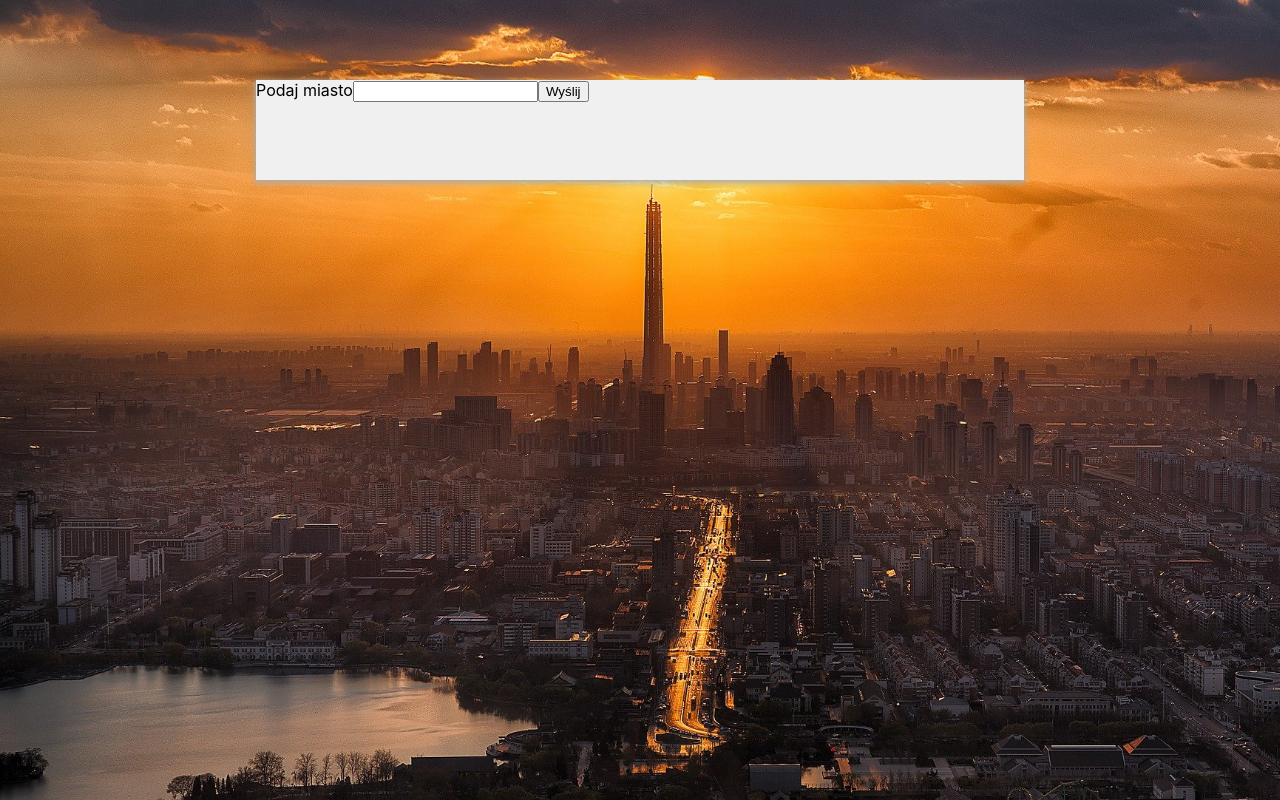
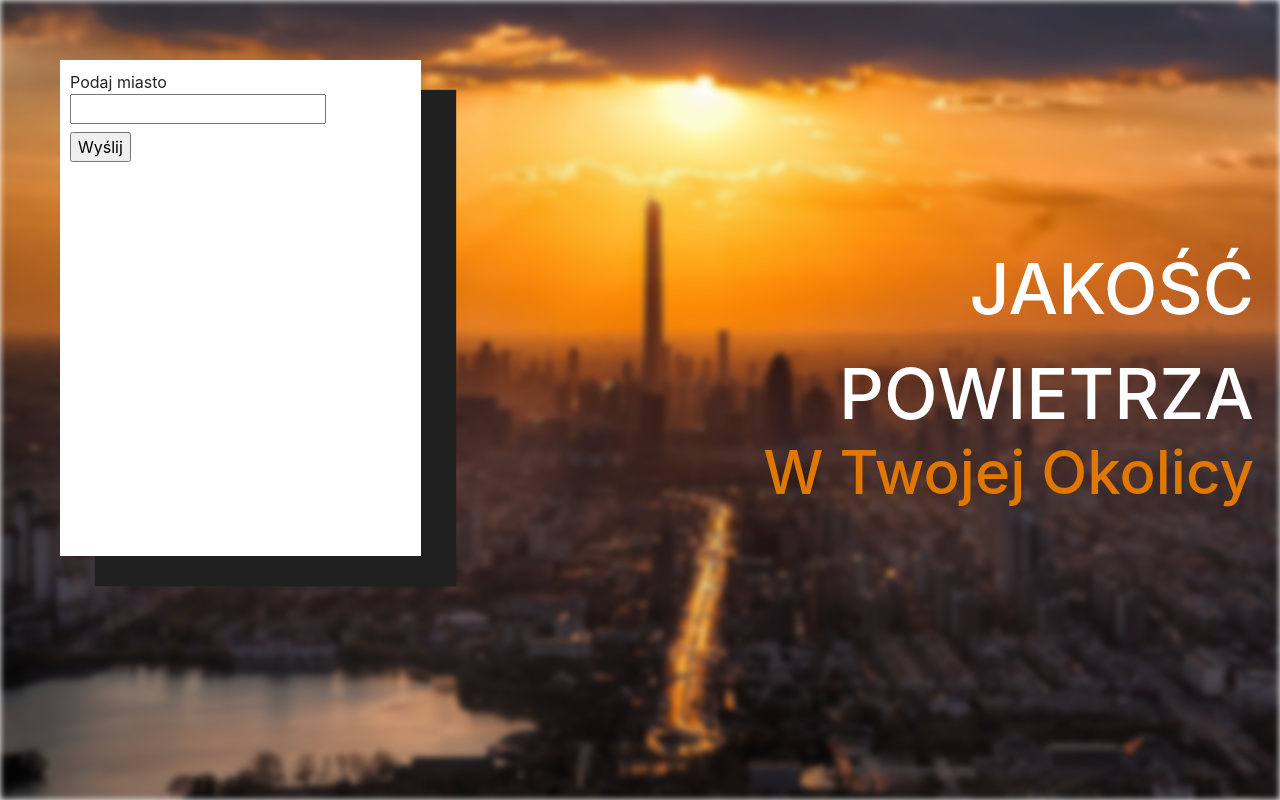
Before and after one commit to AdrianMrk/Air_quality, a React (Create React App) app: page / in a window 1280 px wide. Built offline with nearby package versions, Linux system fonts and the light colour scheme.

Commit message:
Styling main page look

```diff
--- a/package.json
+++ b/package.json
@@ -6,8 +6,10 @@
     "@testing-library/jest-dom": "^5.11.9",
     "@testing-library/react": "^11.2.5",
     "@testing-library/user-event": "^12.7.0",
+    "bootstrap": "^4.6.0",
     "leaflet": "^1.7.1",
     "react": "^17.0.1",
+    "react-bootstrap": "^1.5.0",
     "react-dom": "^17.0.1",
     "react-leaflet": "^3.1.0",
     "react-scripts": "4.0.2",
--- a/src/App.js
+++ b/src/App.js
@@ -1,12 +1,23 @@
 import * as React from "react";
 import Seeker from './seeker'
-
+import 'bootstrap/dist/css/bootstrap.min.css';
+import { Col, Row } from 'react-bootstrap';
 function App() {
 
 
   return (
-    <div className="App" id="backgroundImage">
-         <Seeker/>
+
+    <div className="App" >
+    <div id="backgroundImage"></div>
+    <Row>
+      <Col xs={12} md={5}>
+        <Seeker/>
+      </Col>
+      <Col xs={12} md={7}>
+        <div id="header">JAKOŚĆ POWIETRZA</div>
+        <div id="header2">W Twojej Okolicy</div>
+      </Col>
+    </Row>
     </div>
 
   );
--- a/src/chooseLocation.jsx
+++ b/src/chooseLocation.jsx
@@ -16,7 +16,7 @@ export class ChooseLocation extends React.Component {
     const lat = locations.lat;
     const lon = locations.lon;
 
-    return <div key={key} style={{backgroundColor:'white',margin:'14px'}} onClick={() => this.setcords(displayName,lat,lon)}> {displayName+" | "+lat+" | "+lon}</div>
+    return <div key={key} style={{cursor:'pointer',backgroundColor:'white',margin:'14px'}} onClick={() => this.setcords(displayName,lat,lon)}> {displayName+" | "+lat+" | "+lon}</div>
   };
 
   setcords(name,lat,lon)
--- a/src/index.css
+++ b/src/index.css
@@ -1,4 +1,5 @@
 body {
+
   position:relative;
   margin: 0;
   font-family: -apple-system, BlinkMacSystemFont, 'Segoe UI', 'Roboto', 'Oxygen',
@@ -12,6 +13,7 @@ code {
   font-family: source-code-pro, Menlo, Monaco, Consolas, 'Courier New',
     monospace;
 }
+
 #backgroundImage{
 
   position:fixed;
@@ -19,20 +21,40 @@ code {
   height:100%; width:100%;
   background-image: url("Main_look.jpg");
   background-size: cover;
+  filter: blur(3px);
 
 }
 
+#mainContainer{
+
+position:relative;
+width:70%;
+height:500px;
+max-height: 80%;
+margin:60px;
+padding:10px;
+background-color: rgb(255, 255, 255);
+box-shadow: 35px 30px 1px 0px #202020;
+}
+
 #header{
+margin-right:26px;
+text-align: right;
+position:relative;
+top:38%;
+font-size: 70px;
+color:white;
+font-weight: 500;
 
-position:fixed;
-background-color: rgb(240, 240, 240);
-width:60%;
-height:100px;
-z-index:100;
-
-left:50%;top:80px;
-transform: translate(-50%,0);
-box-shadow: 0 2px 6px 1px rgb(172, 172, 172); ;
+}
+#header2{
+  margin-right:26px;
+  text-align: right;
+  position:relative;
+  top:35%;
+  font-size: 60px;
+  font-weight: 500;
+  color:#DF7700;
 
 }
 
@@ -41,20 +63,31 @@ box-shadow: 0 2px 6px 1px rgb(172, 172, 172); ;
   position:fixed;
   left:60px;
   top:10px;
-  padding:4px;
+  padding:5px;
   border-radius: 4px;
   border: 2px solid rgba(71, 71, 71, 0.4);
-  height:20px;
+
 
   background-color: white;
   color:black;
-  font-family: "Times New Roman", Times, serif;
+  font-family: 'Helvetica Neue', Helvetica, Arial, sans-serif;
+  z-index: 2;
 
 }
 
 .backButton:hover{
   background-color: rgb(243, 242, 242);
   cursor: pointer;
+}
+
+.leaflet-container
+{
+  position:fixed !important;
+  left:0;
+  top:0;
+  width:100%;
+  height:100%;
+  z-index: 1;
 }
 
 .leaflet-marker-icon{
--- a/src/map.jsx
+++ b/src/map.jsx
@@ -86,7 +86,7 @@ render() {
 
 
     return (
-    <MapContainer center={position} zoom={12} style={{position: 'absolute', top:'0px', height : '100%',width:'100%',zIndex:'-2'}}>
+    <MapContainer center={position} zoom={12}>
         <TileLayer
         attribution='&amp;copy <a href="http://osm.org/copyright">OpenStreetMap</a> contributors'
         url="https://{s}.tile.openstreetmap.org/{z}/{x}/{y}.png"
--- a/src/seeker.jsx
+++ b/src/seeker.jsx
@@ -31,19 +31,23 @@ export default class Seeker extends React.Component {
         if(location)
         {
           return (
-          <div>
+
+          <div id="mainContainer">
+
             {console.log(location)}
             <div className="backButton" onClick={() => this.setState({currentLocation:null})}>Wybierz Ponownie</div>
             {<ChooseLocation locations={location}/>}
+
           </div>
+
           );
         }
 
         else{
 
       return (
-        <div>
-          <div id="header">
+
+          <div id="mainContainer">
           <div>
             <form onSubmit={this.handleSubmit}>
             <label>
@@ -54,7 +58,7 @@ export default class Seeker extends React.Component {
             </form>
 
         </div>
-        </div>
+
 
       </div>
       );
```
Also changed, not shown: 1 other file (tests, documents, lock files or other folders).
